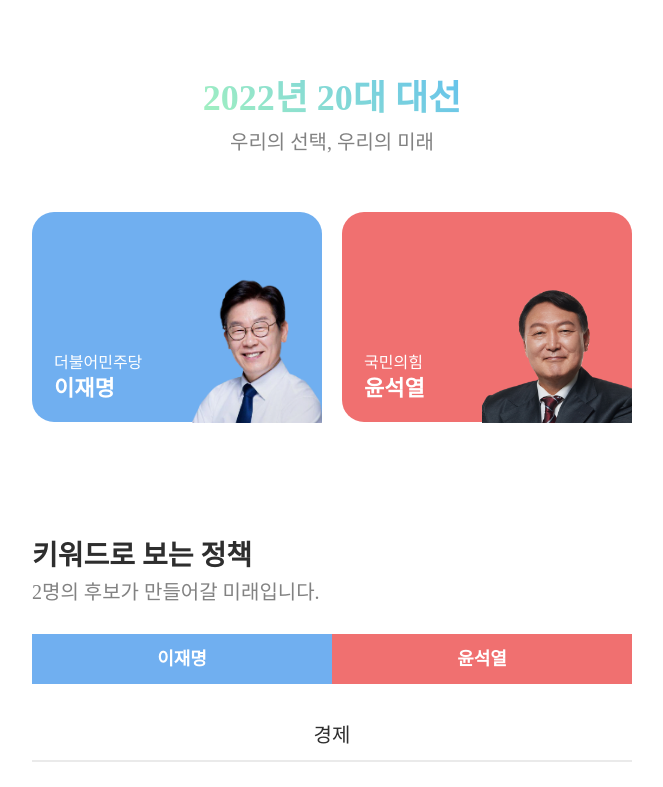
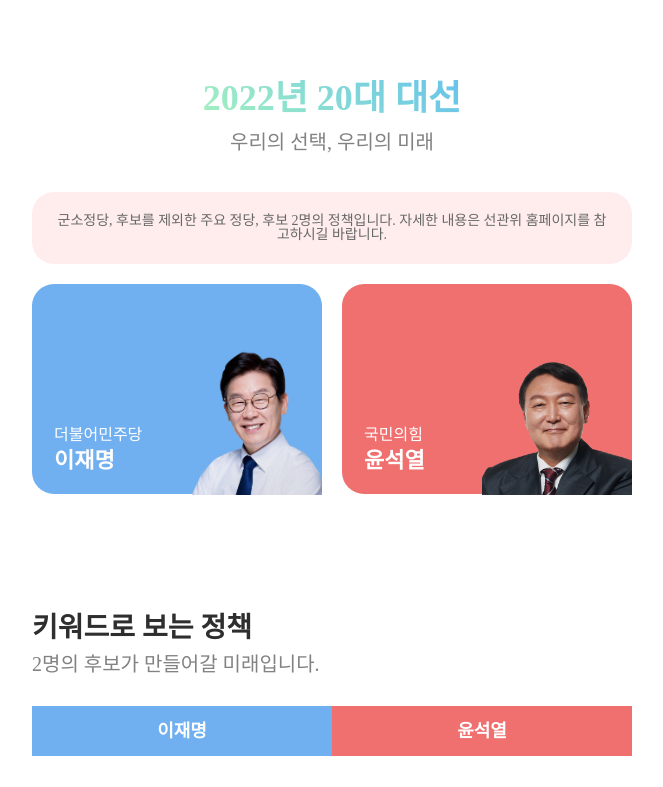
Before and after one commit to k1a11220/2022-election, a Next.js app: page / in a window 1280 px wide. Shown: the top 787 px of the page, without its empty margins (308-971 px from the left). Built offline with nearby package versions, Linux system fonts and the light colour scheme; a web font is replaced by a local one.

Commit message:
Fix error

```diff
--- a/components/ImportantCard.js
+++ b/components/impCard.js
@@ -1,7 +1,7 @@
 import React from "react";
 import styled from "styled-components";
 
-const ImportantCard = () => {
+const ImpCard = () => {
   return (
     <CardContainer>
       <p>
@@ -25,4 +25,4 @@
   }
 `;
 
-export default ImportantCard;
+export default ImpCard;
--- a/pages/index.js
+++ b/pages/index.js
@@ -1,6 +1,6 @@
 import styled from "styled-components";
 import CandiCard from "../components/candiCard";
-// import ImportantCard from "../components/importantCard";
+import ImpCard from "../components/impCard";
 import KeywordList from "../components/keywordList";
 import { Title } from "../styles/styles";
 
@@ -11,8 +11,7 @@
         <h1>2022년 20대 대선</h1>
         <h3>우리의 선택, 우리의 미래</h3>
       </Header>
-      {/*에러 발생*/}
-      {/* <ImportantCard /> */}
+      <ImpCard />
       <CardWrapper>
         <CandiCard
           party={"더불어민주당"}
```
